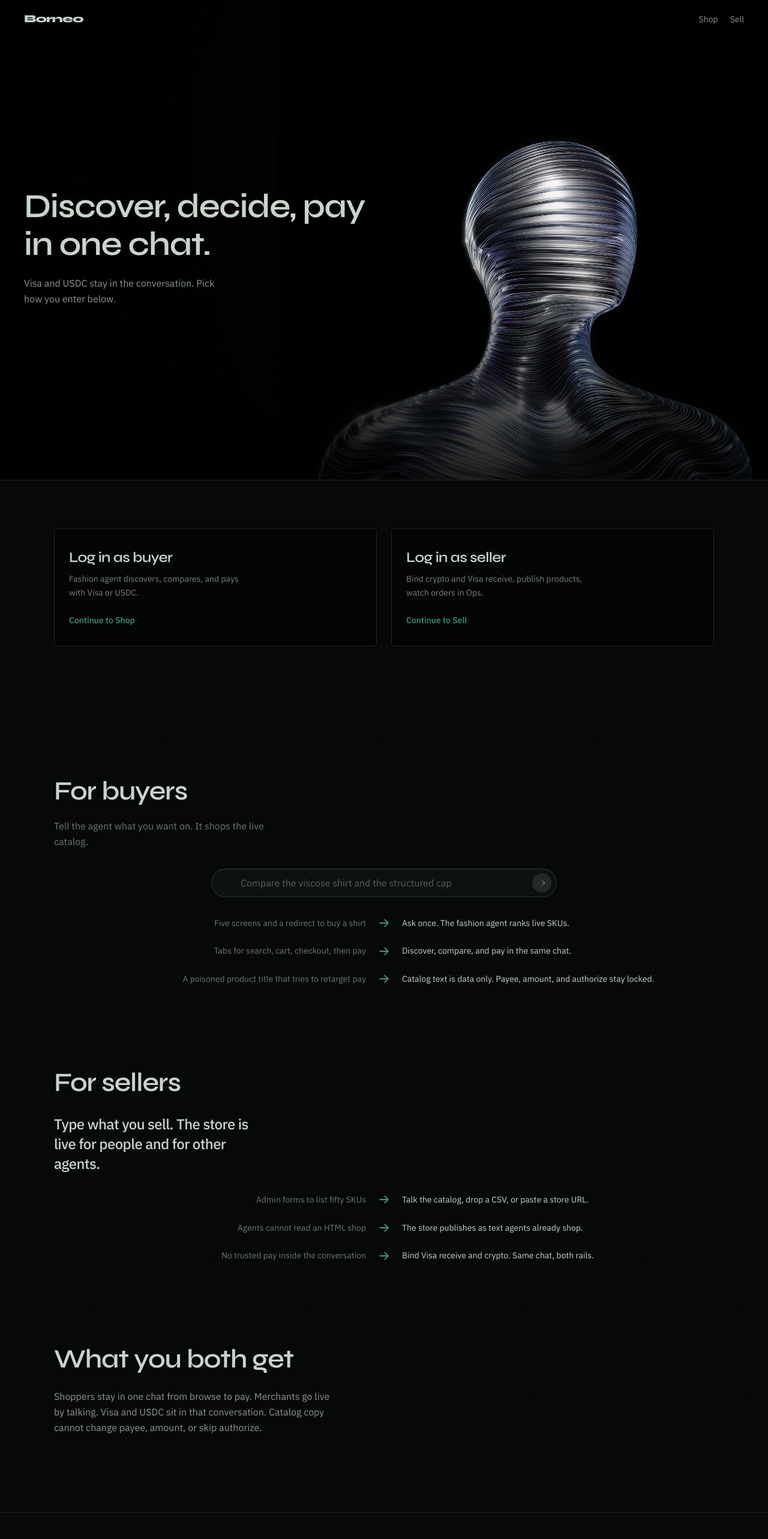
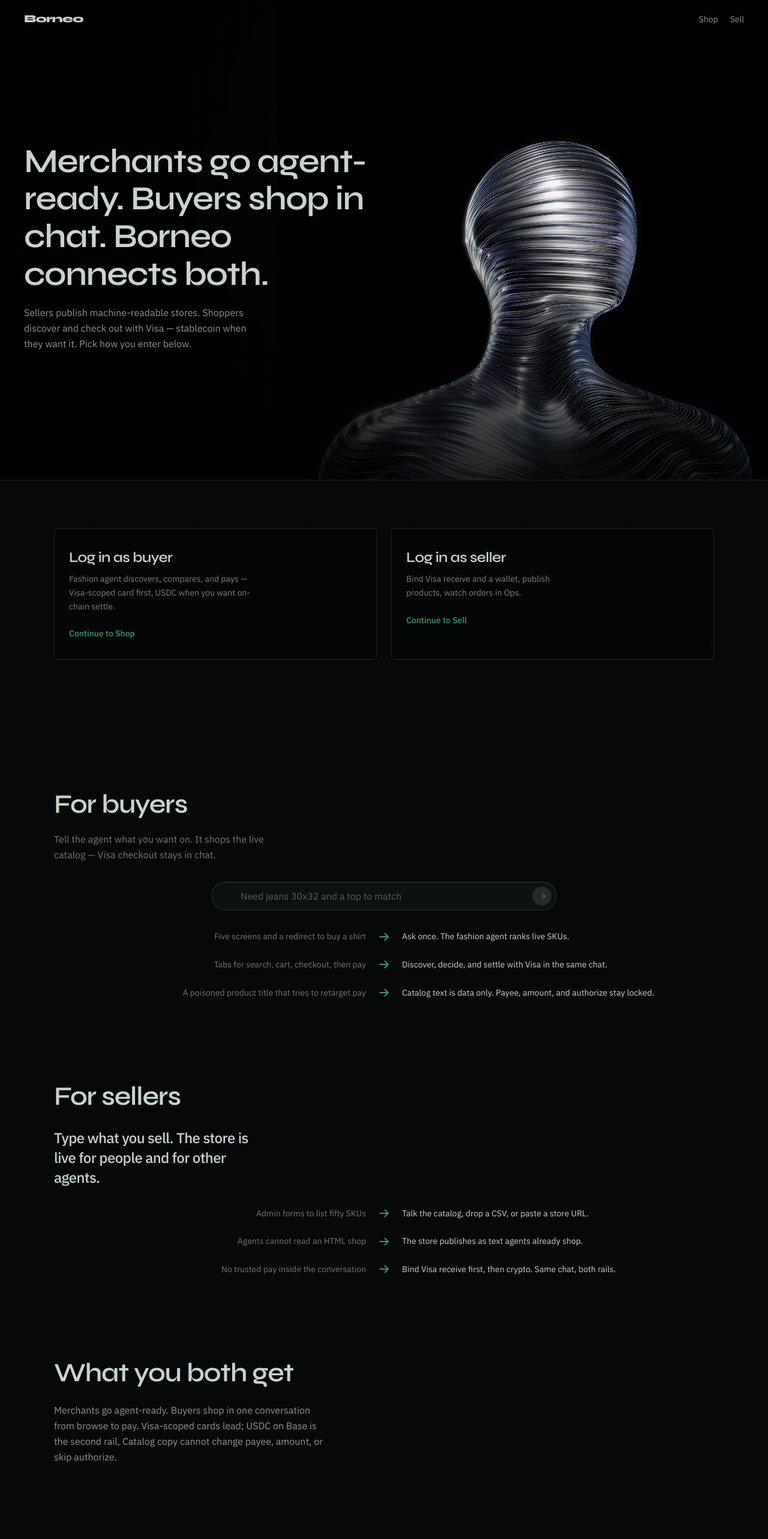
Before and after one commit to itzsihui/Borneo, a Next.js app: page / in a window 1280 px wide. Shown: the top 2566 px of the page at 60% size. Built offline with nearby package versions, Linux system fonts and the light colour scheme.

Commit message:
landing page update

```diff
--- a/src/components/landing/home.tsx
+++ b/src/components/landing/home.tsx
@@ -18,24 +18,24 @@ import { cn } from "@/lib/utils";
 
 const SHIRT_IMG =
   "https://images.unsplash.com/photo-1521572163474-6864f9cf17ab?w=1200&h=1500&fit=crop&auto=format";
-const CAP_IMG =
-  "https://images.unsplash.com/photo-1588850561407-ed78c282e89b?w=900&h=900&fit=crop&auto=format";
+const JEANS_IMG =
+  "https://images.unsplash.com/photo-1542272604-787c3835535d?w=900&h=900&fit=crop&auto=format";
 
 const TURNS = [
-  { who: "You", text: "I want a t-shirt." },
+  { who: "You", text: "Going on a date — find me a set." },
   {
     who: "Agent",
-    text: "Two apparel picks in stock. Shirt at 0.01 USDC, cap as a lighter option.",
+    text: "Date night. Want a full set (top + bottoms), or just one piece?",
   },
-  { who: "You", text: "Compare them." },
+  { who: "You", text: "Full set." },
   {
     who: "Agent",
-    text: "Shirt is the official tee. Cap is lower profile. Both ready to buy.",
+    text: "Pulled an Oxford Shirt and Selvedge Jeans across sellers. Tap a card when you're ready.",
   },
-  { who: "You", text: "Buy the shirt." },
+  { who: "You", text: "Pay with Visa." },
   {
     who: "Agent",
-    text: "Preview is ready. I will not pay until you authorize.",
+    text: "Scoped Visa card ready. I will not charge until you authorize.",
   },
 ];
 
@@ -43,7 +43,7 @@ const MERCHANT = [
   {
     title: "Talk the catalog",
     body: "Type inventory, drop a CSV, or paste a store URL. No admin form marathon.",
-    mono: "50 shirts at 0.01 USDC",
+    mono: "50 shirts · size M · Visa receive on",
   },
   {
     title: "Connect what you already have",
@@ -130,15 +130,17 @@ export function LandingHome() {
                   "landing-rise font-[family-name:var(--font-syne)] text-[clamp(2rem,5vw,3.5rem)] font-semibold leading-[1.12] tracking-tight text-[var(--landing-fog)] pb-1",
                 )}
               >
-                Discover, decide, pay in one chat.
+                Merchants go agent-ready. Buyers shop in chat. Borneo connects
+                both.
               </h1>
               <p
                 className={cn(
-                  "landing-rise landing-rise-delay-1 mt-4 max-w-[36ch] text-base leading-relaxed text-[var(--landing-fog)]/70",
+                  "landing-rise landing-rise-delay-1 mt-4 max-w-[40ch] text-base leading-relaxed text-[var(--landing-fog)]/70",
                 )}
               >
-                Visa and USDC stay in the conversation. Pick how you enter
-                below.
+                Sellers publish machine-readable stores. Shoppers discover and
+                check out with Visa — stablecoin when they want it. Pick how
+                you enter below.
               </p>
             </div>
           </main>
@@ -161,7 +163,8 @@ export function LandingHome() {
                 Log in as buyer
               </h2>
               <p className="mt-2 max-w-[36ch] text-sm leading-relaxed text-[var(--landing-fog)]/60">
-                Fashion agent discovers, compares, and pays with Visa or USDC.
+                Fashion agent discovers, compares, and pays — Visa-scoped card
+                first, USDC when you want on-chain settle.
               </p>
               <span className="mt-6 inline-flex text-sm font-medium text-[var(--landing-jade)] group-hover:underline">
                 Continue to Shop
@@ -175,8 +178,8 @@ export function LandingHome() {
                 Log in as seller
               </h2>
               <p className="mt-2 max-w-[36ch] text-sm leading-relaxed text-[var(--landing-fog)]/60">
-                Bind crypto and Visa receive, publish products, watch orders in
-                Ops.
+                Bind Visa receive and a wallet, publish products, watch orders
+                in Ops.
               </p>
               <span className="mt-6 inline-flex text-sm font-medium text-[var(--landing-jade)] group-hover:underline">
                 Continue to Sell
@@ -217,9 +220,9 @@ export function LandingHome() {
                 Fashion agent. Discovers, compares, decides.
               </h2>
               <p className="mt-4 max-w-[42ch] text-base leading-relaxed text-[var(--landing-fog)]/60">
-                Trained on apparel, not a generic mall bot. It ranks live
-                catalog SKUs, compares options, and only then asks how you want
-                to pay.
+                Occasion-aware personal shopper — date night, set vs one piece —
+                then ranks live catalog SKUs. Checkout stays in chat: Visa
+                first, stablecoin as a second rail.
               </p>
               <Link href="/buyer/login" className={cn(btnPrimary, "mt-8")}>
                 I want to shop
@@ -231,7 +234,7 @@ export function LandingHome() {
                 <div className="relative aspect-[4/5] overflow-hidden rounded-md">
                   <Image
                     src={SHIRT_IMG}
-                    alt="White crewneck t-shirt on a hanger"
+                    alt="Oxford shirt on a hanger"
                     fill
                     sizes="(max-width: 768px) 100vw, 32vw"
                     className="object-cover"
@@ -239,15 +242,15 @@ export function LandingHome() {
                   <div className="absolute inset-0 bg-[#050708]/20" />
                 </div>
                 <figcaption className="mt-2 text-sm text-[var(--landing-fog)]/70">
-                  VISA Hackathon Shirt
+                  Oxford Shirt
                 </figcaption>
               </figure>
               <div className="flex flex-col gap-4">
                 <figure>
                   <div className="relative aspect-square overflow-hidden rounded-md">
                     <Image
-                      src={CAP_IMG}
-                      alt="Structured baseball cap"
+                      src={JEANS_IMG}
+                      alt="Indigo denim jeans"
                       fill
                       sizes="(max-width: 768px) 100vw, 24vw"
                       className="object-cover"
@@ -255,7 +258,7 @@ export function LandingHome() {
                     <div className="absolute inset-0 bg-[#050708]/20" />
                   </div>
                   <figcaption className="mt-2 text-sm text-[var(--landing-fog)]/70">
-                    Cap
+                    Selvedge Jeans
                   </figcaption>
                 </figure>
                 <ol className="space-y-3 rounded-md border border-white/10 bg-black/30 p-4">
@@ -348,8 +351,9 @@ export function LandingHome() {
                 Visa checkout stays inside the chat.
               </h2>
               <p className="mt-3 max-w-[46ch] text-[var(--landing-fog)]/55">
-                Simulated Visa flow for the hackathon. No redirect. No extra
-                tab. The agent charges only after you confirm.
+                Scoped Visa card in the conversation — no redirect, no extra
+                tab. The agent charges only after you authorize. USDC on Base is
+                the second rail when you want on-chain settle.
               </p>
             </Reveal>
 
@@ -372,11 +376,11 @@ export function LandingHome() {
                 className="rounded-md border border-white/10 bg-black/25 p-7 md:p-9"
               >
                 <p className="font-[family-name:var(--font-syne)] text-xl font-semibold text-[var(--landing-fog)]">
-                  USDC on Base Sepolia
+                  Visa-powered stablecoin
                 </p>
                 <p className="mt-3 text-sm leading-relaxed text-[var(--landing-fog)]/55">
-                  Second rail, same rule: HTTP 402, on-chain transfer, receipt.
-                  Still in the conversation.
+                  Same chat, second rail: USDC on Base via HTTP 402 / x402.
+                  Fiat leads; on-chain settle is opt-in.
                 </p>
                 <p className="mt-6 font-mono text-xs text-[var(--landing-ember)]">
                   402 → transfer → 200
@@ -436,18 +440,20 @@ export function LandingHome() {
                 <div>
                   <dt className="text-[var(--landing-fog)]/45">Item</dt>
                   <dd className="mt-1 text-[var(--landing-fog)]">
-                    VISA Hackathon Shirt
+                    Oxford Shirt
                   </dd>
                 </div>
                 <div>
                   <dt className="text-[var(--landing-fog)]/45">Merchant</dt>
                   <dd className="mt-1 font-mono text-xs text-[var(--landing-fog)]">
-                    /s/hackathon-shirts
+                    /s/atelier-cloth
                   </dd>
                 </div>
                 <div>
                   <dt className="text-[var(--landing-fog)]/45">Amount</dt>
-                  <dd className="mt-1 text-[var(--landing-fog)]">0.01 USDC</dd>
+                  <dd className="mt-1 text-[var(--landing-fog)]">
+                    Spend-capped Visa mandate
+                  </dd>
                 </div>
                 <div>
                   <dt className="text-[var(--landing-fog)]/45">Rail</dt>
@@ -457,8 +463,9 @@ export function LandingHome() {
                 </div>
               </dl>
               <p className="mt-6 max-w-[36ch] text-[13px] leading-relaxed text-[var(--landing-fog)]/55">
-                Spend cap at 0.01 USDC. Merchant locked. Mandate lasts about 15
-                minutes, then burns. Confirm once in the agent.
+                Spend capped. Merchant locked. Mandate lasts about 15 minutes,
+                then burns. Confirm once in the agent — or settle USDC on Base
+                as the second rail.
               </p>
               <Link href="/buyer/login" className={cn(btnPrimary, "mt-8")}>
                 I want to shop
@@ -480,15 +487,15 @@ export function LandingHome() {
                 <span className="font-[family-name:var(--font-syne)] text-[var(--landing-fog)]">
                   Agents.{" "}
                 </span>
-                Fashion buyer and merchant chat on Bedrock, with deterministic
+                Fashion buyer and merchant chat on OpenAI, with deterministic
                 tools if the model is offline.
               </p>
               <p className="text-base leading-relaxed text-[var(--landing-fog)]/65">
                 <span className="font-[family-name:var(--font-syne)] text-[var(--landing-fog)]">
                   Payments.{" "}
                 </span>
-                Visa-style scoped card in chat, plus USDC x402 on Base Sepolia.
-                Both wait on explicit consent.
+                Visa-scoped card in chat first, plus USDC x402 on Base when you
+                want on-chain settle. Both wait on explicit consent.
               </p>
               <p className="text-base leading-relaxed text-[var(--landing-fog)]/65">
                 <span className="font-[family-name:var(--font-syne)] text-[var(--landing-fog)]">
@@ -525,8 +532,8 @@ export function LandingHome() {
               Borneo
             </p>
             <p className="mt-6 max-w-[34ch] text-base text-[var(--landing-fog)]/65 md:text-lg">
-              Two doors. Shop with a fashion agent, or sell with a chat
-              storefront. Separate accounts. Pick one path.
+              Merchants go agent-ready. Buyers shop in chat. Two doors —
+              separate accounts. Pick one path.
             </p>
             <div className="mt-10 flex flex-wrap gap-3">
               <Link href="/buyer/login" className={cn(btnPrimary, "h-12 px-6")}>
--- a/src/components/landing/pitch.tsx
+++ b/src/components/landing/pitch.tsx
@@ -7,11 +7,11 @@ import { TextGenerateEffect } from "@/components/ui/text-generate-effect";
 import { Reveal } from "@/components/landing/reveal";
 
 const BUYER_PLACEHOLDERS = [
-  "I'm looking for a black linen shirt",
-  "I need a cap I can wear with the hackathon tee",
-  "Compare the viscose shirt and the structured cap",
-  "Find me something for a dinner, not a gym",
-  "I want a crewneck under 0.01 USDC",
+  "Going on a date — find me a set",
+  "I want a black linen shirt in M",
+  "Need jeans 30x32 and a top to match",
+  "Find me something for dinner, not the gym",
+  "Pay with Visa — show me caps under my spend limit",
 ];
 
 const BUYER_MAP = [
@@ -21,7 +21,7 @@ const BUYER_MAP = [
   },
   {
     problem: "Tabs for search, cart, checkout, then pay",
-    solution: "Discover, compare, and pay in the same chat.",
+    solution: "Discover, decide, and settle with Visa in the same chat.",
   },
   {
     problem: "A poisoned product title that tries to retarget pay",
@@ -41,7 +41,7 @@ const SELLER_MAP = [
   },
   {
     problem: "No trusted pay inside the conversation",
-    solution: "Bind Visa receive and crypto. Same chat, both rails.",
+    solution: "Bind Visa receive first, then crypto. Same chat, both rails.",
   },
 ];
 
@@ -92,7 +92,8 @@ export function LandingPitch() {
           For buyers
         </h2>
         <p className="mt-3 max-w-[42ch] text-base leading-relaxed text-[var(--landing-fog)]/55">
-          Tell the agent what you want on. It shops the live catalog.
+          Tell the agent what you want on. It shops the live catalog — Visa
+          checkout stays in chat.
         </p>
         <div className="mt-8">
           <PlaceholdersAndVanishInput
@@ -123,9 +124,9 @@ export function LandingPitch() {
           What you both get
         </h2>
         <p className="mt-4 max-w-[48ch] text-base leading-relaxed text-[var(--landing-fog)]/70">
-          Shoppers stay in one chat from browse to pay. Merchants go live by
-          talking. Visa and USDC sit in that conversation. Catalog copy cannot
-          change payee, amount, or skip authorize.
+          Merchants go agent-ready. Buyers shop in one conversation from browse
+          to pay. Visa-scoped cards lead; USDC on Base is the second rail.
+          Catalog copy cannot change payee, amount, or skip authorize.
         </p>
       </Reveal>
     </div>
```
